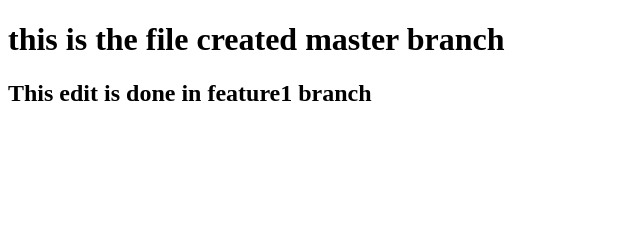
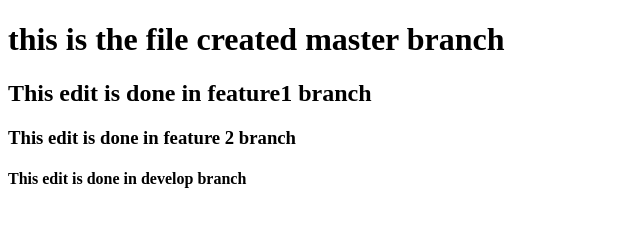
Before and after one commit to gopalthakur71/git-workflow, a plain HTML site: page index.html in a window 1280 px wide. Shown: the whole page, without its empty margins (0-640 px from the left). Drawn offline with Linux system fonts and the light colour scheme.

Commit message:
This commit is done in develop branch

```diff
--- a/index.html
+++ b/index.html
@@ -10,5 +10,7 @@
     <h1>this is the file created master branch
     </h1>
     <h2>This edit is done in feature1 branch</h2>
+    <h3>This edit is done in feature 2 branch</h3>
+    <h4>This edit is done in develop branch</h4>
 </body>
 </html>
```
